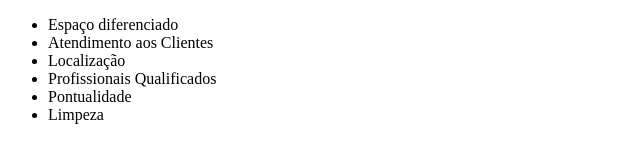
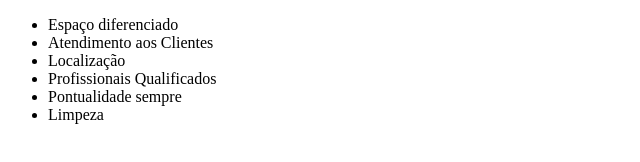
Before and after one commit to leonardorcaquino/Faculdade, a plain HTML site: page index.html in a window 1280 px wide. Shown: the full height of the page, 0-640 px from the left. Drawn offline with Linux system fonts and the light colour scheme.

Commit message:
Item pontualidade atualizado

```diff
--- a/index.html
+++ b/index.html
@@ -10,7 +10,7 @@
                 <li>Atendimento aos Clientes</li>
                 <li>Localização</li>
                 <li>Profissionais Qualificados</li>
-                <li>Pontualidade</li>
+                <li>Pontualidade sempre</li>
                 <li>Limpeza</li>
             </ul>
 		</main>
```
